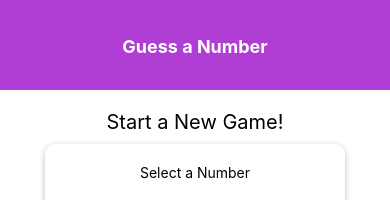
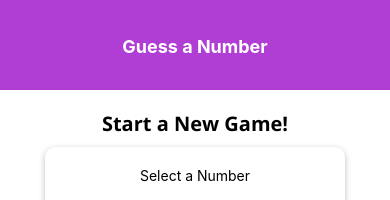
Before and after one commit to kumudug/ReactNativeGuessTheNumberGame, a React Native app: screen / in a window 390 px wide. Shown: the top 200 px of the page. Built offline with nearby package versions, Linux system fonts and the light colour scheme.

Commit message:
Add custom fonts
* Added custom font files
* Loaded them before the app load
* Used them in the app

```diff
--- a/App.tsx
+++ b/App.tsx
@@ -1,14 +1,32 @@
 import React, { useState } from 'react';
 import { StyleSheet, View } from 'react-native';
+import * as Font from 'expo-font';
+import { AppLoading } from 'expo';
 
 import Header from './components/Header';
 import StartGameScreen from './screens/StartGameScreen'
 import GameScreen from './screens/GameScreen';
 import GameOverScreen from './screens/GameOverScreen';
 
+const fetchFonts = () => {
+  return Font.loadAsync({
+    'open-sans': require('./assets/fonts/OpenSans-Regular.ttf'),
+    'open-sans-bold': require('./assets/fonts/OpenSans-Bold.ttf')
+  });
+}
+
 export default function App() {
   const [userNumber, setUserNumber] = useState<number>(0);
   const [guessCount, setGuessCount] = useState<number>(0);
+  const [dataLoaded, setDataLoaded] = useState<boolean>(false);
+
+  //Don't load the app until everything is loaded
+  if (!dataLoaded) {
+    return <AppLoading
+      startAsync={fetchFonts}
+      onFinish={() => { setDataLoaded(true) }}
+      onError={(err) => console.log(err)} />
+  }
 
   const startGameHandler = (selectedNumber: number) => {
     setUserNumber(selectedNumber);
--- a/screens/StartGameScreen.tsx
+++ b/screens/StartGameScreen.tsx
@@ -105,7 +105,8 @@
     title: {
         fontSize: 20,
         marginVertical: 10,
-
+        //Expo doesn't support fontWeight so you need to use font famility to set bold fonts
+        fontFamily: 'open-sans-bold'
     },
     inputContainer: {
         width: 300,
```
Also changed, not shown: assets/fonts/OpenSans-Bold.ttf (added), assets/fonts/OpenSans-Regular.ttf (added).
